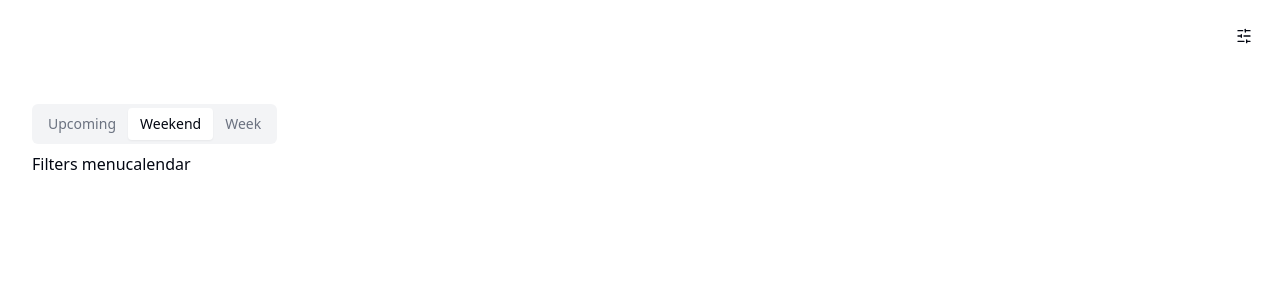
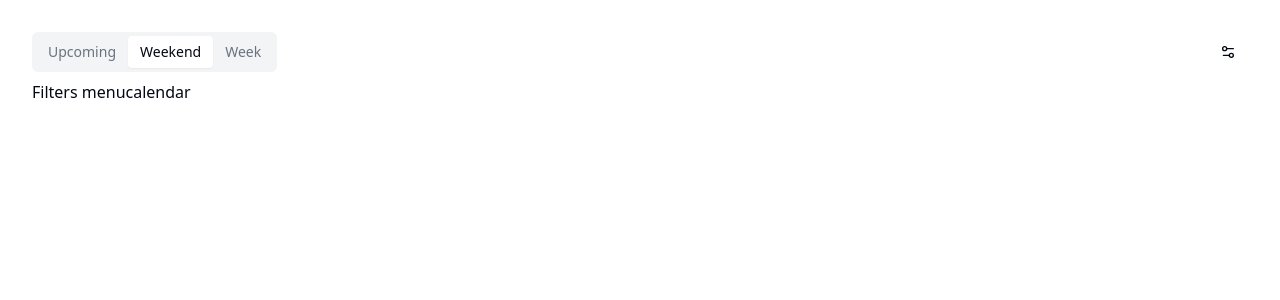
Before and after one commit to ugo-prenat/gordon-calendar, a React (Vite) app in the folder apps/front/: page / in a window 1280 px wide. Shown: the top 300 px of the page. Built offline with nearby package versions, Linux system fonts and the light colour scheme.

Commit message:
refactor: settings popup menu

```diff
--- a/apps/front/src/components/Root.tsx
+++ /dev/null
@@ -1,13 +0,0 @@
-import { Outlet } from '@tanstack/react-router';
-import Nav from './nav/Nav';
-
-const RootComponent = () => (
-  <div id="app" className="h-full max-h-full flex flex-col">
-    <Nav />
-    <div className="flex flex-1">
-      <Outlet />
-    </div>
-  </div>
-);
-
-export default RootComponent;
--- a/apps/front/src/components/nav/Nav.tsx
+++ /dev/null
@@ -1,13 +0,0 @@
-import SettingsHoverCard from './settings/SettingsHoverCard';
-
-const Nav = () => {
-  return (
-    <div className="p-4 flex flex-row-reverse">
-      <div>
-        <SettingsHoverCard />
-      </div>
-    </div>
-  );
-};
-
-export default Nav;
--- a/apps/front/src/components/nav/settings/SettingsHoverCard.tsx
+++ b/apps/front/src/components/settingsPopupMenu/SettingsPopupMenu.tsx
@@ -7,11 +7,11 @@ import {
   DropdownMenuTrigger
 } from '@src/components/ui/shadcn/dropdown-menu';
 import { useTranslation } from '@src/services/i18n/useTranslation';
-import { SlidersHorizontal } from 'lucide-react';
+import { Settings2 } from 'lucide-react';
 import { ThemeSelect } from './ThemeSelect';
 import { LangSelect } from './LangSelect';
 
-const SettingsHoverCard = () => {
+export const SettingsPopupMenu = () => {
   const t = useTranslation();
 
   return (
@@ -19,7 +19,7 @@ const SettingsHoverCard = () => {
       <DropdownMenu>
         <DropdownMenuTrigger asChild>
           <Button variant="ghost" size="icon">
-            <SlidersHorizontal className="w-4 h-4" />
+            <Settings2 className="w-4 h-4" />
           </Button>
         </DropdownMenuTrigger>
         <DropdownMenuContent className="w-56">
@@ -32,5 +32,3 @@ const SettingsHoverCard = () => {
     </>
   );
 };
-
-export default SettingsHoverCard;
--- a/apps/front/src/pages/admin/Admin.page.tsx
+++ b/apps/front/src/pages/admin/Admin.page.tsx
@@ -1,7 +1,7 @@
 import Page from '@components/Page';
 
 const AdminPage = () => {
-  return <Page title="Admin">Admin Page</Page>;
+  return <Page title="Admin"></Page>;
 };
 
 export default AdminPage;
--- a/apps/front/src/pages/calendar/Calendar.page.tsx
+++ b/apps/front/src/pages/calendar/Calendar.page.tsx
@@ -10,6 +10,7 @@ import DaysView from './views/days/DaysView';
 import UpcomingView from './views/upcoming/UpcomingView';
 import { CalendarView } from './calendar.models';
 import { useTranslation } from '@src/services/i18n/useTranslation';
+import { SettingsPopupMenu } from '@src/components/settingsPopupMenu/SettingsPopupMenu';
 
 const CalendarPage = () => {
   const t = useTranslation();
@@ -30,6 +31,7 @@ const CalendarPage = () => {
   return (
     <Page>
       <Tabs defaultValue={DEFAULT_CALENDAR_VIEW}>
+        <div className="flex justify-between">
           <TabsList>
             {CALENDAR_VIEWS.map((view) => (
               <TabsTrigger key={view} value={view}>
@@ -37,6 +39,9 @@ const CalendarPage = () => {
               </TabsTrigger>
             ))}
           </TabsList>
+
+          <SettingsPopupMenu />
+        </div>
 
         {CALENDAR_VIEWS.map((view) => (
           <TabsContent key={view} value={view}>
--- a/apps/front/src/pages/settings/Settings.page.tsx
+++ b/apps/front/src/pages/settings/Settings.page.tsx
@@ -1,7 +1,7 @@
 import Page from '@components/Page';
 
 const SettingsPage = () => {
-  return <Page title="Settings">Settings page</Page>;
+  return <Page title="Settings"></Page>;
 };
 
 export default SettingsPage;
--- a/apps/front/src/services/router/index.router.tsx
+++ b/apps/front/src/services/router/index.router.tsx
@@ -8,11 +8,8 @@ import AdminPage from '@pages/admin/Admin.page';
 import CalendarPage from '@pages/calendar/Calendar.page';
 import SettingsPage from '@pages/settings/Settings.page';
 import NotFoundPage from '@pages/notFound/NotFound.page';
-import RootComponent from '@components/Root';
 
-const rootRoute = createRootRoute({
-  component: RootComponent
-});
+const rootRoute = createRootRoute();
 
 const calendarRoute = createRoute({
   path: '/',
```
Also changed, not shown: apps/front/src/components/settingsPopupMenu/LangSelect.tsx (renamed from apps/front/src/components/nav/settings/LangSelect.tsx), apps/front/src/components/settingsPopupMenu/ThemeSelect.tsx (renamed from apps/front/src/components/nav/settings/ThemeSelect.tsx). Lines whose indentation alone changed are shown as unchanged.
